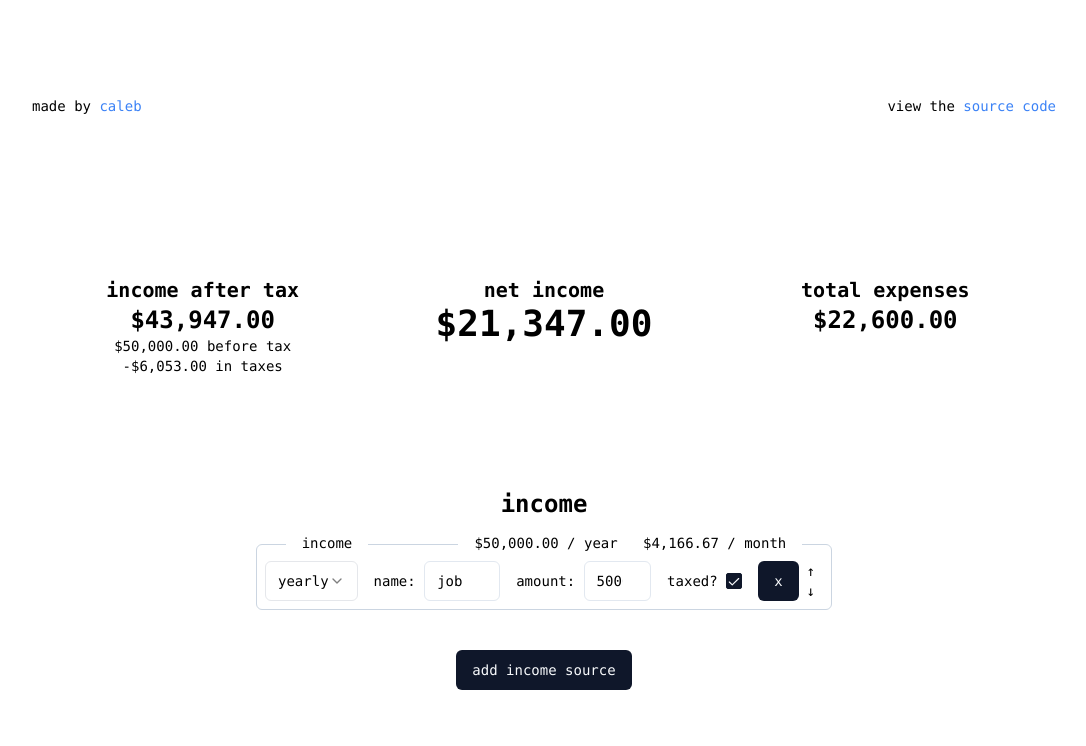
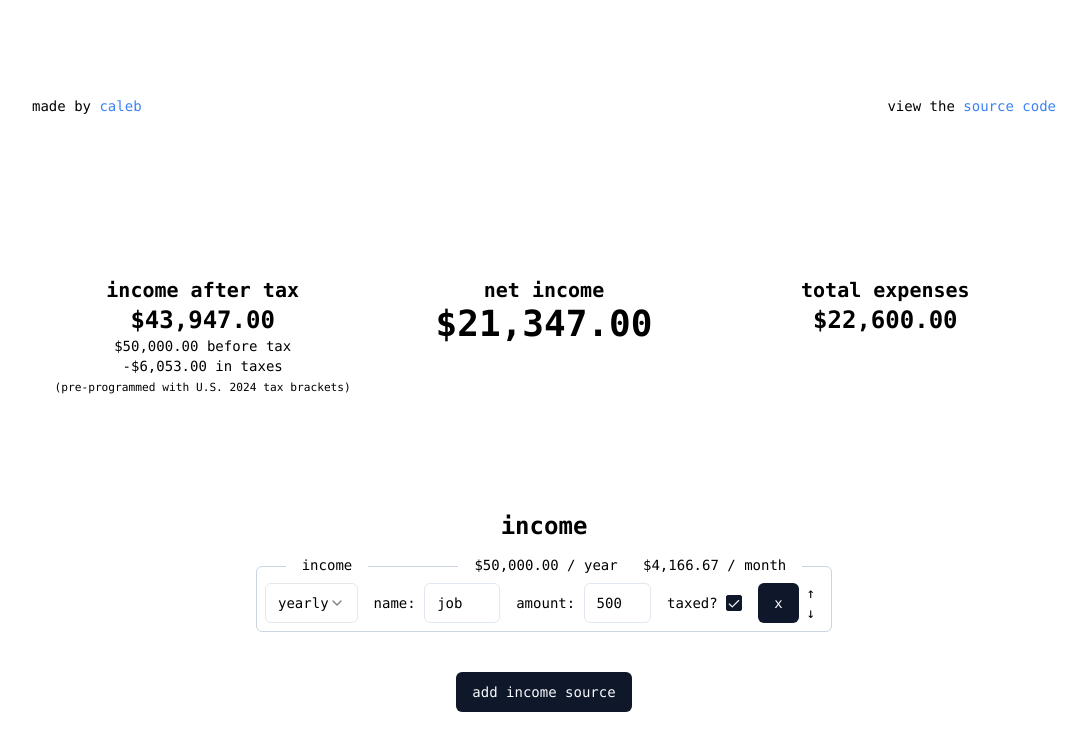
Before and after one commit to CalebBabin/personal-finance-calculator, a Next.js app: page / in a window 1280 px wide. Shown: the top 746 px of the page, without its empty margins (96-1182 px from the left). Built offline with nearby package versions, Linux system fonts and the light colour scheme.

Commit message:
add note about tax brackets

```diff
--- a/src/components/composer.js
+++ b/src/components/composer.js
@@ -175,6 +175,7 @@ export default function Composer({ children }) {
 				<h3 className="text-xl font-bold">income after tax</h3>
 				<h2 className="text-2xl font-bold">{formatCurrency(totalIncome - incomeTax)}</h2>
 				<p>{formatCurrency(totalIncome)} before tax<br />-{formatCurrency(incomeTax)} in taxes</p>
+				<small>(pre-programmed with U.S. 2024 tax brackets)</small>
 			</div>
 			<div className="w-full lg:w-1/3 text-center p-4">
 				<h2 className="text-xl font-bold">net income</h2>
```
